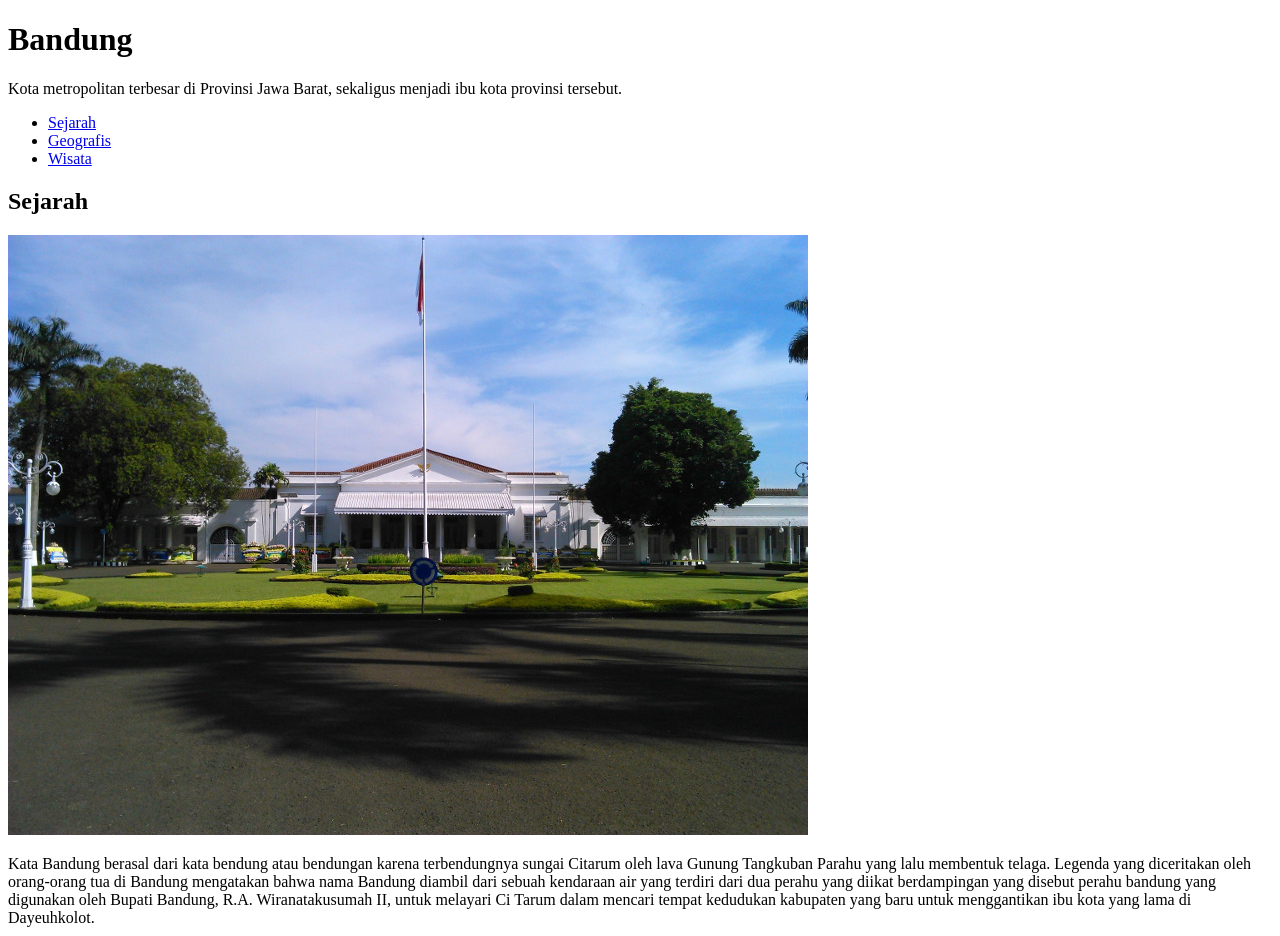
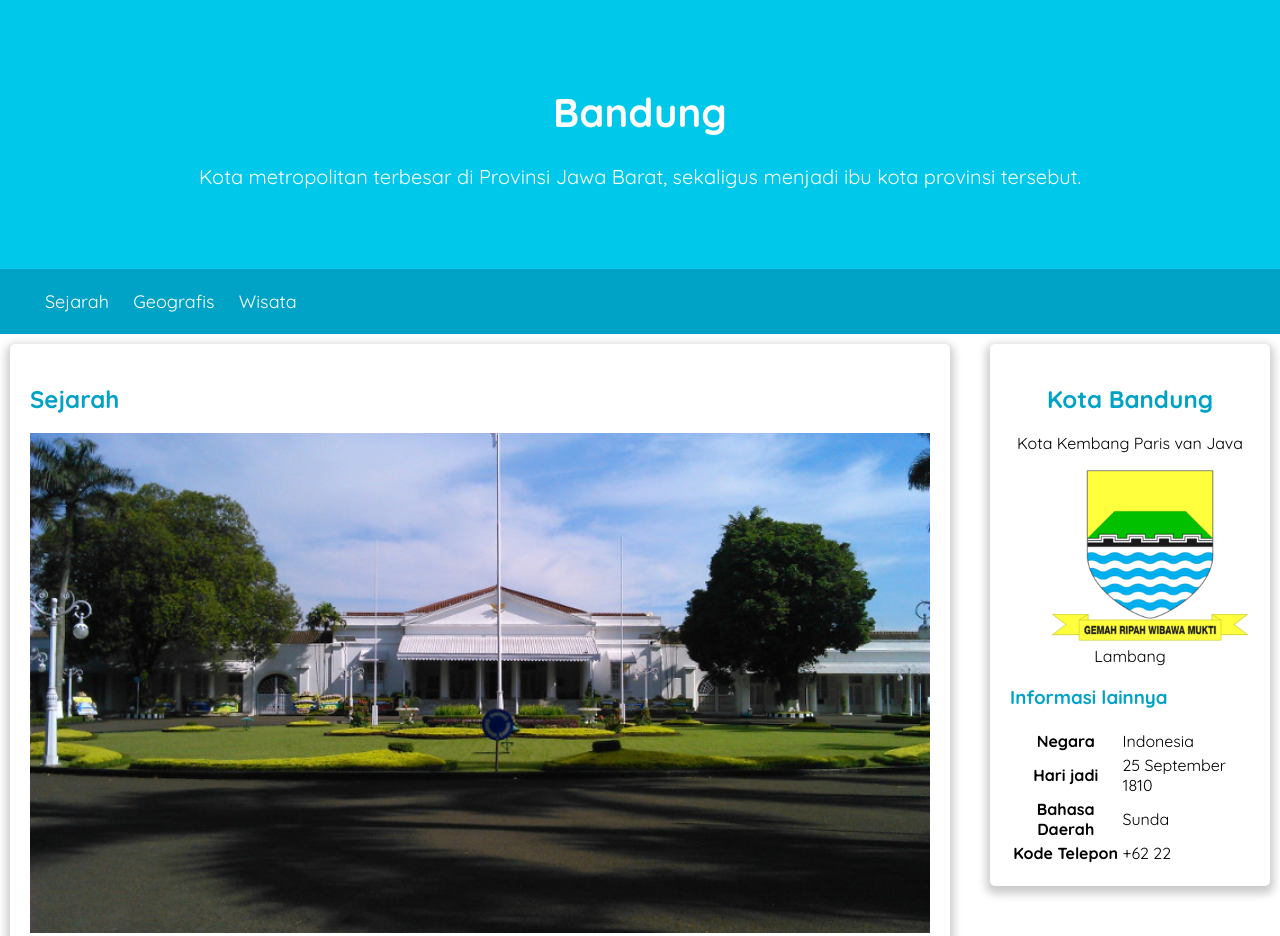
Before and after one commit to aryapdf/bandung-profile-static, a plain HTML site: page index.html in a window 1280 px wide. Shown: the top 936 px of the page. Drawn offline with Linux system fonts and the light colour scheme.

Commit message:
more feature

```diff
--- a/index.html
+++ b/index.html
@@ -3,18 +3,28 @@
   <head>
     <meta charset="UTF-8" />
     <meta name="viewport" content="width=device-width, initial-scale=1.0" />
+
+    <link rel="preconnect" href="https://fonts.googleapis.com" />
+    <link rel="preconnect" href="https://fonts.gstatic.com" crossorigin />
+    <link
+      href="https://fonts.googleapis.com/css2?family=Quicksand:wght@400;500;600;700&display=swap"
+      rel="stylesheet"
+    />
+    <link rel="stylesheet" href="./styles/style.css" />
     <title>Halaman Profil Bandung</title>
   </head>
   <body>
     <header>
+      <div class="jumbotron">
         <h1>
           <!-- Judul awal-->
           Bandung
         </h1>
         <p>
-        Kota metropolitan terbesar di Provinsi Jawa Barat, sekaligus menjadi ibu
-        kota provinsi tersebut.
+          Kota metropolitan terbesar di Provinsi Jawa Barat, sekaligus menjadi
+          ibu kota provinsi tersebut.
         </p>
+      </div>
 
       <nav>
         <ul>
@@ -27,9 +37,9 @@
     <main>
       <!-- Konten Artikel -->
       <div id="content">
-        <article id="sejarah">
+        <article id="sejarah" class="card">
           <h2>Sejarah</h2>
-          <img src="./image/history.jpg" alt="Sejarah" />
+          <img src="./image/history.jpg" alt="Sejarah" class="featured-image" />
           <p>
             Kata Bandung berasal dari kata bendung atau bendungan karena
             terbendungnya sungai Citarum oleh lava Gunung Tangkuban Parahu yang
@@ -53,9 +63,13 @@
           </p>
         </article>
 
-        <article id="geografis">
+        <article id="geografis" class="card">
           <h2>Geografis</h2>
-          <img src="./image/geografis.jpg" alt="Geografis" />
+          <img
+            src="./image/geografis.jpg"
+            alt="Geografis"
+            class="featured-image"
+          />
           <p>
             Kota Bandung dikelilingi oleh pegunungan, sehingga bentuk morfologi
             wilayahnya bagaikan sebuah mangkok raksasa, secara geografis kota
@@ -75,7 +89,7 @@
           </p>
         </article>
 
-        <article id="wisata">
+        <article id="wisata" class="card">
           <h2>Wisata</h2>
 
           <p>
@@ -87,7 +101,11 @@
           </p>
 
           <h3>Farm House Lembang</h3>
-          <img src="./image/farm-house.jpg" alt="Farm House" />
+          <img
+            src="./image/farm-house.jpg"
+            alt="Farm House"
+            class="featured-image"
+          />
           <p>
             Berada di jalur utama Bandung-Lembang, Farm House menjadi objek
             wisata yang tidak pernah sepi pengunjung. Selain karena letaknya
@@ -96,7 +114,7 @@
           </p>
 
           <h3>Observatorium Bosscha</h3>
-          <img src="./image/bosscha.jpg" alt="Bosscha" />
+          <img src="./image/bosscha.jpg" alt="Bosscha" class="featured-image" />
           <p>
             Memiliki beberapa teleskop, antara lain, Refraktor Ganda Zeiss,
             Schmidt Bimasakti, Refraktor Bamberg, Cassegrain GOTO, dan Teleskop
@@ -113,7 +131,7 @@
       </div>
 
       <aside>
-        <article>
+        <article class="profile card">
           <header>
             <h2>Kota Bandung</h2>
             <p>Kota Kembang Paris van Java</p>
--- /dev/null
+++ b/styles/style.css
@@ -0,0 +1,113 @@
+* {
+    box-sizing: border-box;
+}
+
+body {
+    font-family: 'Quicksand', sans-serif;
+    margin: 0;
+    padding: 0;
+
+}
+
+
+h2, h3 {
+    color: #00a2c6;
+}
+
+footer {
+    padding: 20px;
+    color: white;
+    background-color: #00a2c6;
+    text-align: center;
+    font-weight: 600;
+    margin: 0;
+}
+
+nav {
+    background-color: #00a2c6;
+    padding: 5px;
+
+    position: sticky;
+    top: 0;
+}
+
+nav li {
+    display: inline;
+    list-style-type: none;
+    margin-right: 20px;
+}
+
+nav a {
+    font-size: 18px;
+    font-weight: 400;
+    text-decoration: none;
+
+    color: white;
+}
+
+nav a:hover {
+    font-weight: bold;
+}
+
+a:visited {
+    color: #fff;
+}
+
+main {
+    margin: 0px auto 10px;
+
+    overflow: auto;
+}
+
+.profile header {
+    text-align: center;
+}
+
+.featured-image {
+    width: 100%;
+    max-height: 500px;
+    object-fit: cover;
+    object-position: center;
+}
+
+.profile img {
+    width: 200px;
+}
+
+.card {
+    box-shadow: 0 4px 8px 4px rgba(0, 0, 0, 0.2);
+    border-radius: 5px;
+
+    padding: 20px;
+    margin: 10px;
+}
+
+.jumbotron {
+    font-size: 20px;
+    padding: 60px;
+    background-color:#00c8eb;
+    text-align: center;
+    color: white;
+}
+
+#content {
+    float: left;
+    width: 75%;
+}
+
+aside {
+    float: right;
+    width: 25%;
+    padding-left: 20px;
+}
+
+header {
+    display: inline;
+}
+
+@media screen and (max-width: 1000px) {
+    #content, aside {
+        width: 100%;
+        padding: 0;
+    }
+}
```
Lines whose indentation alone changed are shown as unchanged.
